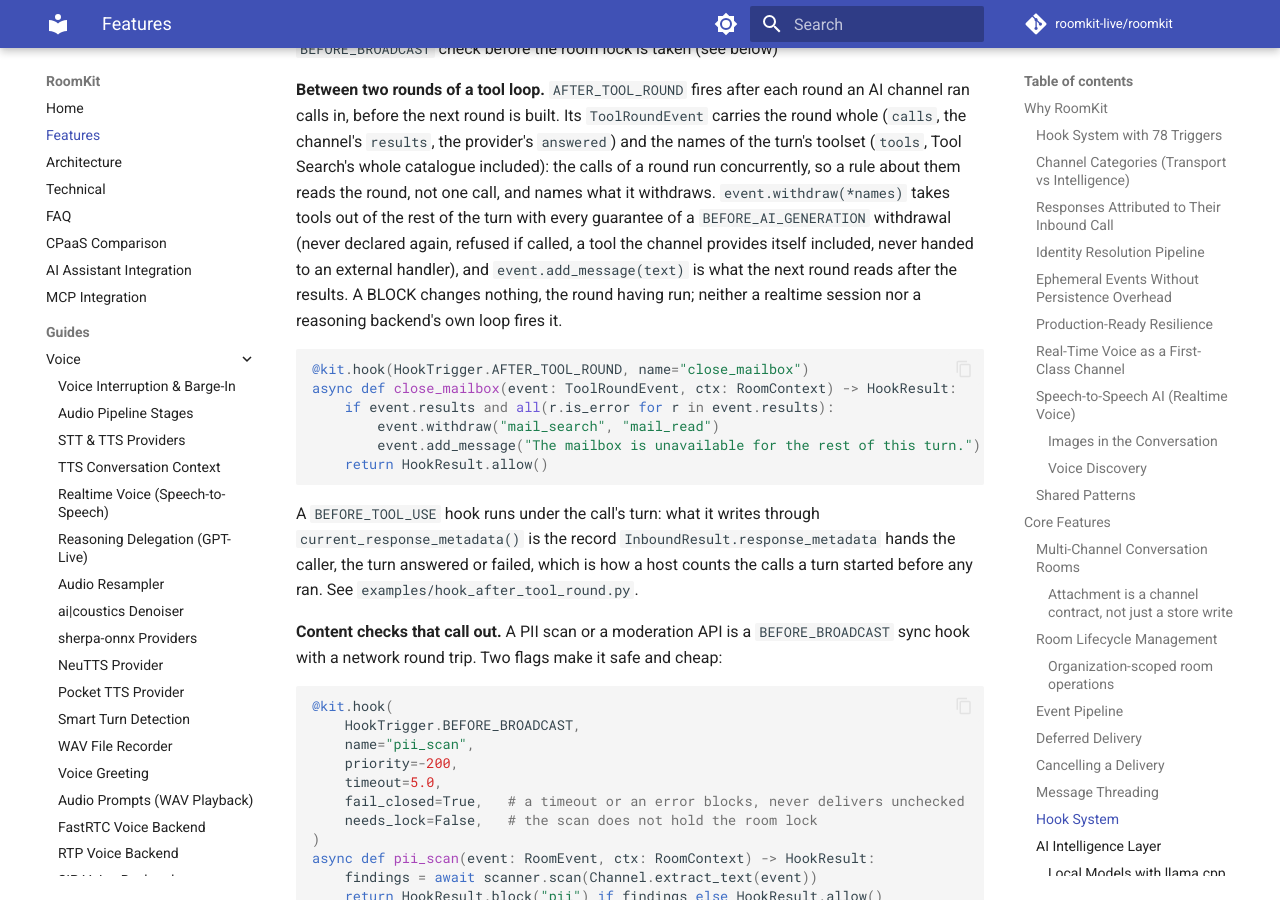
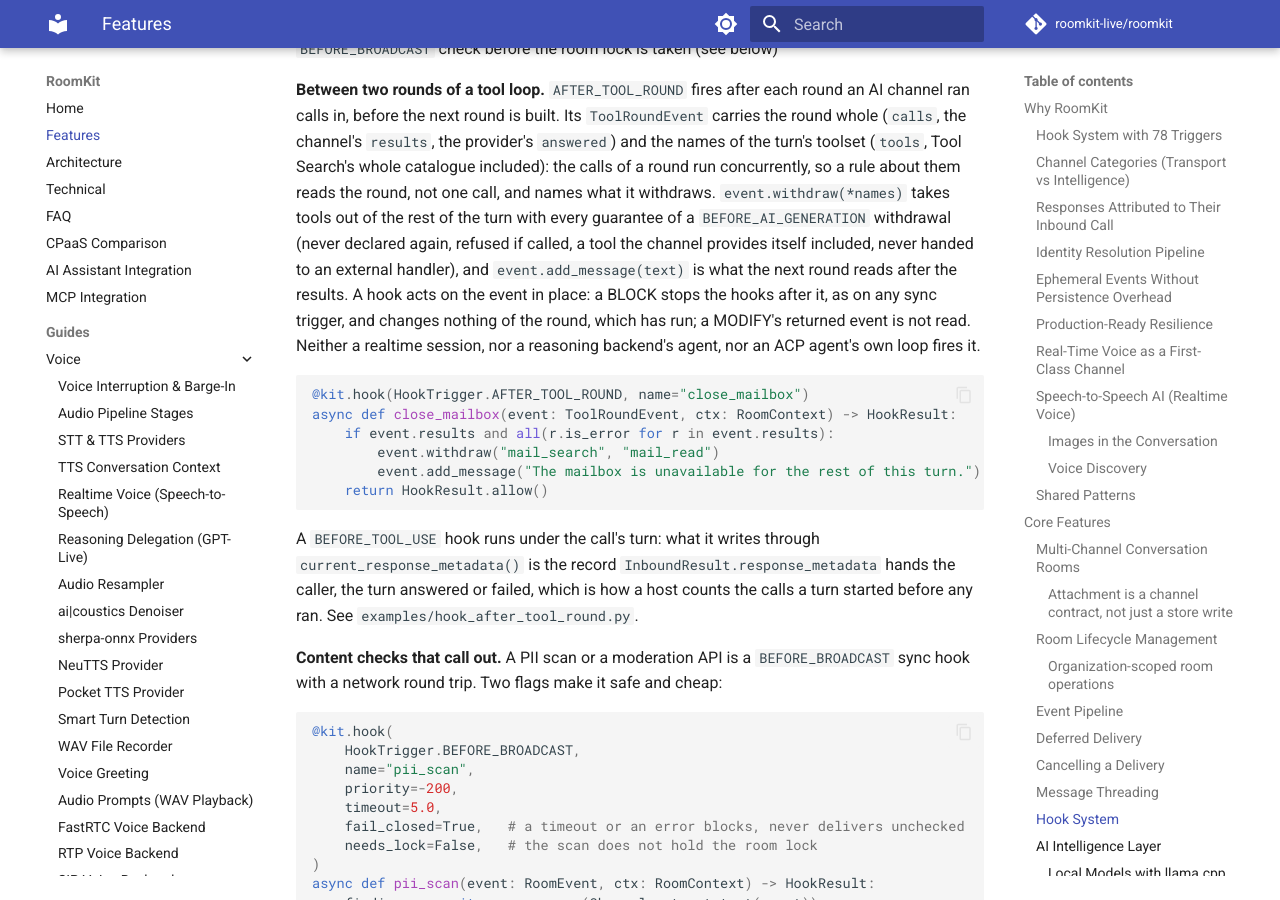
Before and after one commit to roomkit-live/roomkit-docs, an MkDocs documentation site: the page built from docs/features.md, in a window 1280 px wide and 900 px high, scrolled down 13889 px. Built offline with MkDocs 1.6.1 and Material for MkDocs 9.7.7, drawn with Linux system fonts in a browser that asks for light colours; comment, search, counter and statistics services are not loaded.

Commit message:
docs(tools): per review, AFTER_TOOL_ROUND's BLOCK stops the hooks after it, and the tool-calling guide names the fourth writer of the turn's record (RMK-409)

````diff
--- a/docs/features.md
+++ b/docs/features.md
@@ -476,13 +476,15 @@ round an AI channel ran calls in, before the next round is built. Its
 `ToolRoundEvent` carries the round whole (`calls`, the channel's `results`,
 the provider's `answered`) and the names of the turn's toolset (`tools`, Tool
 Search's whole catalogue included): the calls of a round run concurrently, so
-a rule about them reads the round, not one call, and names what it withdraws. `event.withdraw(*names)` takes tools
-out of the rest of the turn with every guarantee of a `BEFORE_AI_GENERATION`
-withdrawal (never declared again, refused if called, a tool the channel
-provides itself included, never handed to an external handler), and
-`event.add_message(text)` is what the next round reads after the results. A
-BLOCK changes nothing, the round having run; neither a realtime session nor a
-reasoning backend's own loop fires it.
+a rule about them reads the round, not one call, and names what it withdraws.
+`event.withdraw(*names)` takes tools out of the rest of the turn with every
+guarantee of a `BEFORE_AI_GENERATION` withdrawal (never declared again, refused
+if called, a tool the channel provides itself included, never handed to an
+external handler), and `event.add_message(text)` is what the next round reads
+after the results. A hook acts on the event in place: a BLOCK stops the hooks
+after it, as on any sync trigger, and changes nothing of the round, which has
+run; a MODIFY's returned event is not read. Neither a realtime session, nor a
+reasoning backend's agent, nor an ACP agent's own loop fires it.
 
 ```python
 @kit.hook(HookTrigger.AFTER_TOOL_ROUND, name="close_mailbox")
````
Also changed, not shown: docs/guides/tool-calling.md (+8 -3 lines).
